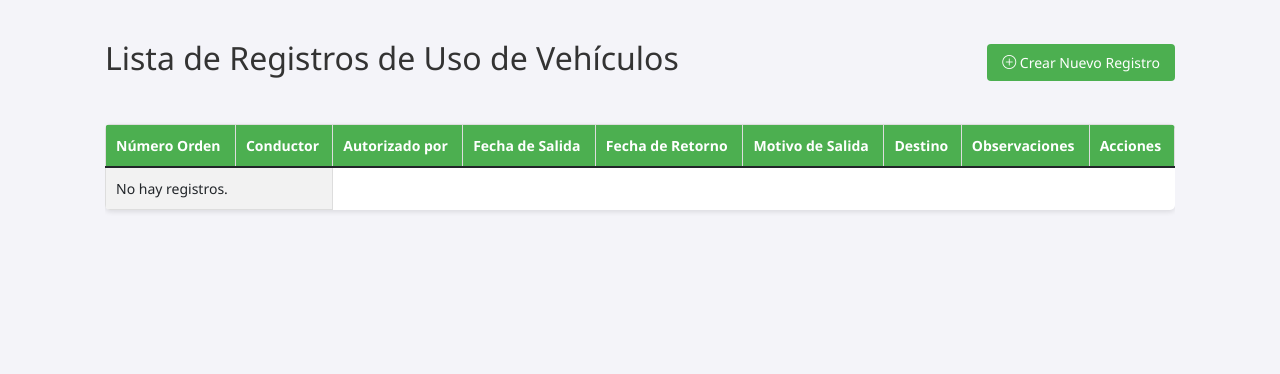
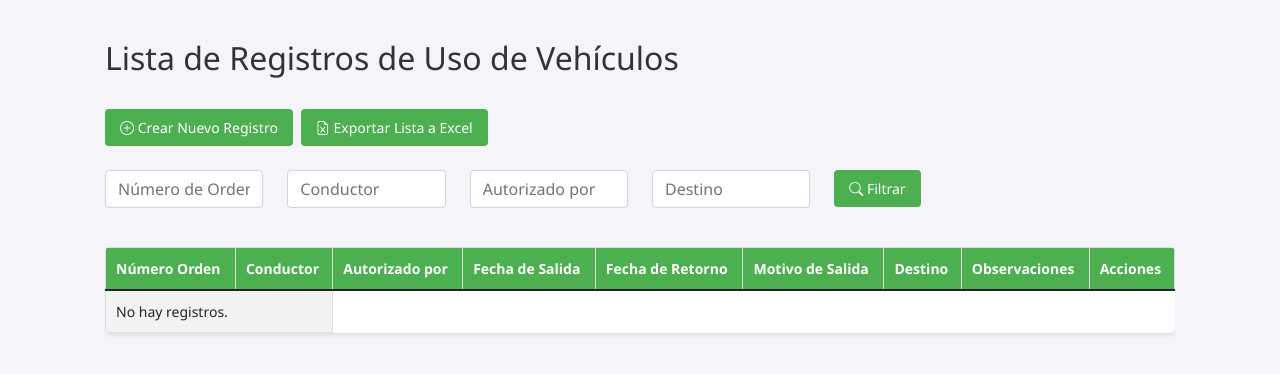
Before and after one commit to MarcosAAW/Ordentrabajo2, a Flask app: page /registros_usos_vehiculos in a window 1280 px wide. Shown: the part 86-460 px from the top of the page. Run offline with Flask 3, Linux system fonts and the light colour scheme.

Commit message:
Segunda modificacion

```diff
--- a/app/routes/registrosusosvehiculos.py
+++ b/app/routes/registrosusosvehiculos.py
@@ -2,38 +2,65 @@ from flask import Blueprint, render_template, request, redirect, url_for, flash
 from app.models import db, RegistrosUsoVehiculos, Vehiculo, UsuariosVehiculos, MotivosSalida
 from datetime import datetime
 from sqlalchemy.orm import aliased
+from flask import send_file
+import pandas as pd
+import io
 
 registros_usos_vehiculos_bp = Blueprint('registros_usos_vehiculos', __name__)
 
 
-@registros_usos_vehiculos_bp.route('/registros_usos_vehiculos')
+@registros_usos_vehiculos_bp.route('/registros_usos_vehiculos', methods=['GET'])
 def lista_registros_usos_vehiculos():
-
     # Crear alias para el usuario que autoriza
     Autorizador = aliased(UsuariosVehiculos)
 
-    registros = db.session.query(
-    RegistrosUsoVehiculos.RegistroID,
-    RegistrosUsoVehiculos.FechaSalida,
-    RegistrosUsoVehiculos.FechaRetorno,
-    RegistrosUsoVehiculos.KilometrajeSalida,
-    RegistrosUsoVehiculos.KilometrajeRetorno,
-    RegistrosUsoVehiculos.CombustibleUtilizado,
-    RegistrosUsoVehiculos.Destino,
-    RegistrosUsoVehiculos.Observaciones,
-    RegistrosUsoVehiculos.RASP,
-    RegistrosUsoVehiculos.NroOrden,
-    Vehiculo.Placa.label('PlacaVehiculo'),
-    UsuariosVehiculos.Nombre.label('NombreUsuario'),
-    UsuariosVehiculos.Apellido.label('ApellidoUsuario'),
-    Autorizador.Nombre.label('NombreAutorizador'),
-    Autorizador.Apellido.label('ApellidoAutorizador'),
-    MotivosSalida.Descripcion.label('MotivoDescripcion'),
-).join(Vehiculo, RegistrosUsoVehiculos.VehiculoID == Vehiculo.VehiculoID) \
- .join(UsuariosVehiculos, RegistrosUsoVehiculos.UsuarioID == UsuariosVehiculos.UsuarioID) \
- .join(Autorizador, RegistrosUsoVehiculos.AutorizadoPorID == Autorizador.UsuarioID) \
- .join(MotivosSalida, RegistrosUsoVehiculos.MotivoID == MotivosSalida.MotivoID) \
- .all()
+    # Obtener los parámetros del filtro
+    nro_orden = request.args.get('nro_orden', '').strip()
+    conductor = request.args.get('conductor', '').strip()
+    autorizado_por = request.args.get('autorizado_por', '').strip()
+    destino = request.args.get('destino', '').strip()
+
+    # Construir la consulta base
+    query = db.session.query(
+        RegistrosUsoVehiculos.RegistroID,
+        RegistrosUsoVehiculos.FechaSalida,
+        RegistrosUsoVehiculos.FechaRetorno,
+        RegistrosUsoVehiculos.KilometrajeSalida,
+        RegistrosUsoVehiculos.KilometrajeRetorno,
+        RegistrosUsoVehiculos.CombustibleUtilizado,
+        RegistrosUsoVehiculos.Destino,
+        RegistrosUsoVehiculos.Observaciones,
+        RegistrosUsoVehiculos.RASP,
+        RegistrosUsoVehiculos.NroOrden,
+        Vehiculo.Placa.label('PlacaVehiculo'),
+        UsuariosVehiculos.Nombre.label('NombreUsuario'),
+        UsuariosVehiculos.Apellido.label('ApellidoUsuario'),
+        Autorizador.Nombre.label('NombreAutorizador'),
+        Autorizador.Apellido.label('ApellidoAutorizador'),
+        MotivosSalida.Descripcion.label('MotivoDescripcion'),
+    ).join(Vehiculo, RegistrosUsoVehiculos.VehiculoID == Vehiculo.VehiculoID) \
+     .join(UsuariosVehiculos, RegistrosUsoVehiculos.UsuarioID == UsuariosVehiculos.UsuarioID) \
+     .join(Autorizador, RegistrosUsoVehiculos.AutorizadoPorID == Autorizador.UsuarioID) \
+     .join(MotivosSalida, RegistrosUsoVehiculos.MotivoID == MotivosSalida.MotivoID)
+
+    # Aplicar filtros si se proporcionan
+    if nro_orden:
+        query = query.filter(RegistrosUsoVehiculos.NroOrden.ilike(f"%{nro_orden}%"))
+    if conductor:
+        query = query.filter(
+            (UsuariosVehiculos.Nombre.ilike(f"%{conductor}%")) |
+            (UsuariosVehiculos.Apellido.ilike(f"%{conductor}%"))
+        )
+    if autorizado_por:
+        query = query.filter(
+            (Autorizador.Nombre.ilike(f"%{autorizado_por}%")) |
+            (Autorizador.Apellido.ilike(f"%{autorizado_por}%"))
+        )
+    if destino:
+        query = query.filter(RegistrosUsoVehiculos.Destino.ilike(f"%{destino}%"))
+
+    # Ejecutar la consulta
+    registros = query.all()
 
     return render_template('registros_usos_vehiculos/lista.html', registros=registros)
 
@@ -151,18 +178,26 @@ def detalle_registro_uso_vehiculo(id):
 
     # Realizar las uniones necesarias para obtener los datos relacionados
     registro = db.session.query(
+        RegistrosUsoVehiculos.RegistroID,  # Asegúrate de incluir RegistroID
         RegistrosUsoVehiculos.FechaSalida,
         RegistrosUsoVehiculos.FechaRetorno,
         RegistrosUsoVehiculos.Destino,
         RegistrosUsoVehiculos.Observaciones,
         RegistrosUsoVehiculos.RASP,
         RegistrosUsoVehiculos.NroOrden,
+        RegistrosUsoVehiculos.KilometrajeSalida,
+        RegistrosUsoVehiculos.KilometrajeRetorno,
+        RegistrosUsoVehiculos.CombustibleUtilizado.label('LitrosCargados'),
+        Vehiculo.Marca,
+        Vehiculo.Modelo,
+        Vehiculo.Placa,
         UsuariosVehiculos.Nombre.label('NombreUsuario'),
         UsuariosVehiculos.Apellido.label('ApellidoUsuario'),
         Autorizador.Nombre.label('NombreAutorizador'),
         Autorizador.Apellido.label('ApellidoAutorizador'),
         MotivosSalida.Descripcion.label('MotivoDescripcion')
-    ).join(UsuariosVehiculos, RegistrosUsoVehiculos.UsuarioID == UsuariosVehiculos.UsuarioID) \
+    ).join(Vehiculo, RegistrosUsoVehiculos.VehiculoID == Vehiculo.VehiculoID) \
+     .join(UsuariosVehiculos, RegistrosUsoVehiculos.UsuarioID == UsuariosVehiculos.UsuarioID) \
      .join(Autorizador, RegistrosUsoVehiculos.AutorizadoPorID == Autorizador.UsuarioID) \
      .join(MotivosSalida, RegistrosUsoVehiculos.MotivoID == MotivosSalida.MotivoID) \
      .filter(RegistrosUsoVehiculos.RegistroID == id) \
@@ -174,3 +209,126 @@ def detalle_registro_uso_vehiculo(id):
 
     # Renderizar la plantilla de detalle
     return render_template('registros_usos_vehiculos/detalle.html', registro=registro)
+
+@registros_usos_vehiculos_bp.route('/registros_usos_vehiculos/detalle/<int:id>/exportar_excel', methods=['GET'])
+def exportar_detalle_excel(id):
+    # Crear alias para el usuario que autoriza
+    Autorizador = aliased(UsuariosVehiculos)
+
+    # Obtener los datos del registro
+    registro = db.session.query(
+        RegistrosUsoVehiculos.FechaSalida,
+        RegistrosUsoVehiculos.FechaRetorno,
+        RegistrosUsoVehiculos.Destino,
+        RegistrosUsoVehiculos.Observaciones,
+        RegistrosUsoVehiculos.RASP,
+        RegistrosUsoVehiculos.NroOrden,
+        RegistrosUsoVehiculos.KilometrajeSalida,
+        RegistrosUsoVehiculos.KilometrajeRetorno,
+        RegistrosUsoVehiculos.CombustibleUtilizado.label('LitrosCargados'),
+        Vehiculo.Marca,
+        Vehiculo.Modelo,
+        Vehiculo.Placa,
+        UsuariosVehiculos.Nombre.label('NombreUsuario'),
+        UsuariosVehiculos.Apellido.label('ApellidoUsuario'),
+        Autorizador.Nombre.label('NombreAutorizador'),
+        Autorizador.Apellido.label('ApellidoAutorizador'),
+        MotivosSalida.Descripcion.label('MotivoDescripcion')
+    ).join(Vehiculo, RegistrosUsoVehiculos.VehiculoID == Vehiculo.VehiculoID) \
+     .join(UsuariosVehiculos, RegistrosUsoVehiculos.UsuarioID == UsuariosVehiculos.UsuarioID) \
+     .join(Autorizador, RegistrosUsoVehiculos.AutorizadoPorID == Autorizador.UsuarioID) \
+     .join(MotivosSalida, RegistrosUsoVehiculos.MotivoID == MotivosSalida.MotivoID) \
+     .filter(RegistrosUsoVehiculos.RegistroID == id) \
+     .first()
+
+    if not registro:
+        flash('El registro no existe.', 'error')
+        return redirect(url_for('registros_usos_vehiculos.lista_registros_usos_vehiculos'))
+
+    # Convertir los datos a un DataFrame de pandas
+    data = {
+        'Número de Orden': [registro.NroOrden],
+        'Conductor': [f"{registro.NombreUsuario} {registro.ApellidoUsuario}"],
+        'Autorizado por': [f"{registro.NombreAutorizador} {registro.ApellidoAutorizador}"],
+        'RASP': [registro.RASP],
+        'Vehículo': [f"{registro.Marca} {registro.Modelo}"],
+        'Placa': [registro.Placa],
+        'Fecha de Salida': [registro.FechaSalida],
+        'Fecha de Retorno': [registro.FechaRetorno],
+        'Kilometraje de Salida': [registro.KilometrajeSalida],
+        'Kilometraje de Retorno': [registro.KilometrajeRetorno],
+        'Litros Cargados': [registro.LitrosCargados],
+        'Motivo de Salida': [registro.MotivoDescripcion],
+        'Destino': [registro.Destino],
+        'Observaciones': [registro.Observaciones]
+    }
+    df = pd.DataFrame(data)
+
+    # Guardar el DataFrame en un archivo Excel en memoria
+    output = io.BytesIO()
+    with pd.ExcelWriter(output, engine='xlsxwriter') as writer:
+        df.to_excel(writer, index=False, sheet_name='Detalle')
+    output.seek(0)
+
+    # Enviar el archivo Excel como respuesta
+    return send_file(output, as_attachment=True, download_name=f"Detalle_Registro_{registro.NroOrden}.xlsx", mimetype='application/vnd.openxmlformats-officedocument.spreadsheetml.sheet')
+
+#Para exportar la lista completa, el de arriba es solo para un unico detalle
+@registros_usos_vehiculos_bp.route('/registros_usos_vehiculos/exportar_lista_excel', methods=['GET'])
+def exportar_lista_excel():
+   # Crear alias para el usuario que autoriza
+    Autorizador = aliased(UsuariosVehiculos)
+
+    # Obtener todos los registros
+    registros = db.session.query(
+        RegistrosUsoVehiculos.FechaSalida,
+        RegistrosUsoVehiculos.FechaRetorno,
+        RegistrosUsoVehiculos.Destino,
+        RegistrosUsoVehiculos.Observaciones,
+        RegistrosUsoVehiculos.RASP,
+        RegistrosUsoVehiculos.NroOrden,
+        RegistrosUsoVehiculos.KilometrajeSalida,
+        RegistrosUsoVehiculos.KilometrajeRetorno,
+        RegistrosUsoVehiculos.CombustibleUtilizado.label('LitrosCargados'),
+        Vehiculo.Marca,
+        Vehiculo.Modelo,
+        Vehiculo.Placa,
+        UsuariosVehiculos.Nombre.label('NombreUsuario'),
+        UsuariosVehiculos.Apellido.label('ApellidoUsuario'),
+        Autorizador.Nombre.label('NombreAutorizador'),
+        Autorizador.Apellido.label('ApellidoAutorizador'),
+        MotivosSalida.Descripcion.label('MotivoDescripcion')
+    ).join(Vehiculo, RegistrosUsoVehiculos.VehiculoID == Vehiculo.VehiculoID) \
+     .join(UsuariosVehiculos, RegistrosUsoVehiculos.UsuarioID == UsuariosVehiculos.UsuarioID) \
+     .join(Autorizador, RegistrosUsoVehiculos.AutorizadoPorID == Autorizador.UsuarioID) \
+     .join(MotivosSalida, RegistrosUsoVehiculos.MotivoID == MotivosSalida.MotivoID) \
+     .all()
+
+    # Convertir los datos a un DataFrame de pandas
+    data = [{
+        'Número de Orden': registro.NroOrden,
+        'Conductor': f"{registro.NombreUsuario} {registro.ApellidoUsuario}",
+        'Autorizado por': f"{registro.NombreAutorizador} {registro.ApellidoAutorizador}",
+        'RASP': registro.RASP,
+        'Vehículo': f"{registro.Marca} {registro.Modelo}",
+        'Placa': registro.Placa,
+        'Fecha de Salida': registro.FechaSalida,
+        'Fecha de Retorno': registro.FechaRetorno,
+        'Kilometraje de Salida': registro.KilometrajeSalida,
+        'Kilometraje de Retorno': registro.KilometrajeRetorno,
+        'Litros Cargados': registro.LitrosCargados,
+        'Motivo de Salida': registro.MotivoDescripcion,
+        'Destino': registro.Destino,
+        'Observaciones': registro.Observaciones
+    } for registro in registros]
+
+    df = pd.DataFrame(data)
+
+    # Guardar el DataFrame en un archivo Excel en memoria
+    output = io.BytesIO()
+    with pd.ExcelWriter(output, engine='xlsxwriter') as writer:
+        df.to_excel(writer, index=False, sheet_name='Lista de Registros')
+    output.seek(0)
+
+    # Enviar el archivo Excel como respuesta
+    return send_file(output, as_attachment=True, download_name="Lista_Registros_Usos_Vehiculos.xlsx", mimetype='application/vnd.openxmlformats-officedocument.spreadsheetml.sheet')
--- a/templates/registros_usos_vehiculos/lista.html
+++ b/templates/registros_usos_vehiculos/lista.html
@@ -1,15 +1,52 @@
 {% extends "base.html" %}
 
 {% block content %}
+
+{% with messages = get_flashed_messages(with_categories=true) %}
+    {% if messages %}
+        {% for category, message in messages %}
+            <div class="alert alert-{{ category }}">{{ message }}</div>
+        {% endfor %}
+    {% endif %}
+{% endwith %}
+
+
 <link href="https://cdn.jsdelivr.net/npm/bootstrap-icons/font/bootstrap-icons.css" rel="stylesheet">
-
 
 <div class="d-flex justify-content-between align-items-center mb-4">
     <h2>Lista de Registros de Uso de Vehículos</h2>
+</div>
+<div class="d-flex gap-2 mb-4">
     <a href="{{ url_for('registros_usos_vehiculos.crear_registro_uso_vehiculo') }}" class="btn btn-primary">
         <i class="bi bi-plus-circle"></i> Crear Nuevo Registro
     </a>
+    <a href="{{ url_for('registros_usos_vehiculos.exportar_lista_excel') }}" class="btn btn-success">
+        <i class="bi bi-file-earmark-excel"></i> Exportar Lista a Excel
+    </a>
 </div>
+
+<!-- Formulario de filtro -->
+<form method="GET" action="{{ url_for('registros_usos_vehiculos.lista_registros_usos_vehiculos') }}" class="mb-4">
+    <div class="row">
+        <div class="col-md-2">
+            <input type="text" name="nro_orden" class="form-control" placeholder="Número de Orden" value="{{ request.args.get('nro_orden', '') }}">
+        </div>
+        <div class="col-md-2">
+            <input type="text" name="conductor" class="form-control" placeholder="Conductor" value="{{ request.args.get('conductor', '') }}">
+        </div>
+        <div class="col-md-2">
+            <input type="text" name="autorizado_por" class="form-control" placeholder="Autorizado por" value="{{ request.args.get('autorizado_por', '') }}">
+        </div>
+        <div class="col-md-2">
+            <input type="text" name="destino" class="form-control" placeholder="Destino" value="{{ request.args.get('destino', '') }}">
+        </div>
+        <div class="col-md-3">
+            <button type="submit" class="btn btn-primary">
+                <i class="bi bi-search"></i> Filtrar
+            </button>
+        </div>
+    </div>
+</form>
 
 <div class="table-responsive">
     <table class="table table-striped">
```
Also changed, not shown: templates/login/list.html (+9 -0 lines), templates/motivos_salida/lista.html (+9 -0 lines), templates/registros_usos_vehiculos/detalle.html (+11 -2 lines), templates/tipos_combustible/lista.html (+9 -0 lines), templates/usuarios/lista.html (+10 -0 lines), templates/vehiculos/lista.html (+9 -0 lines).
